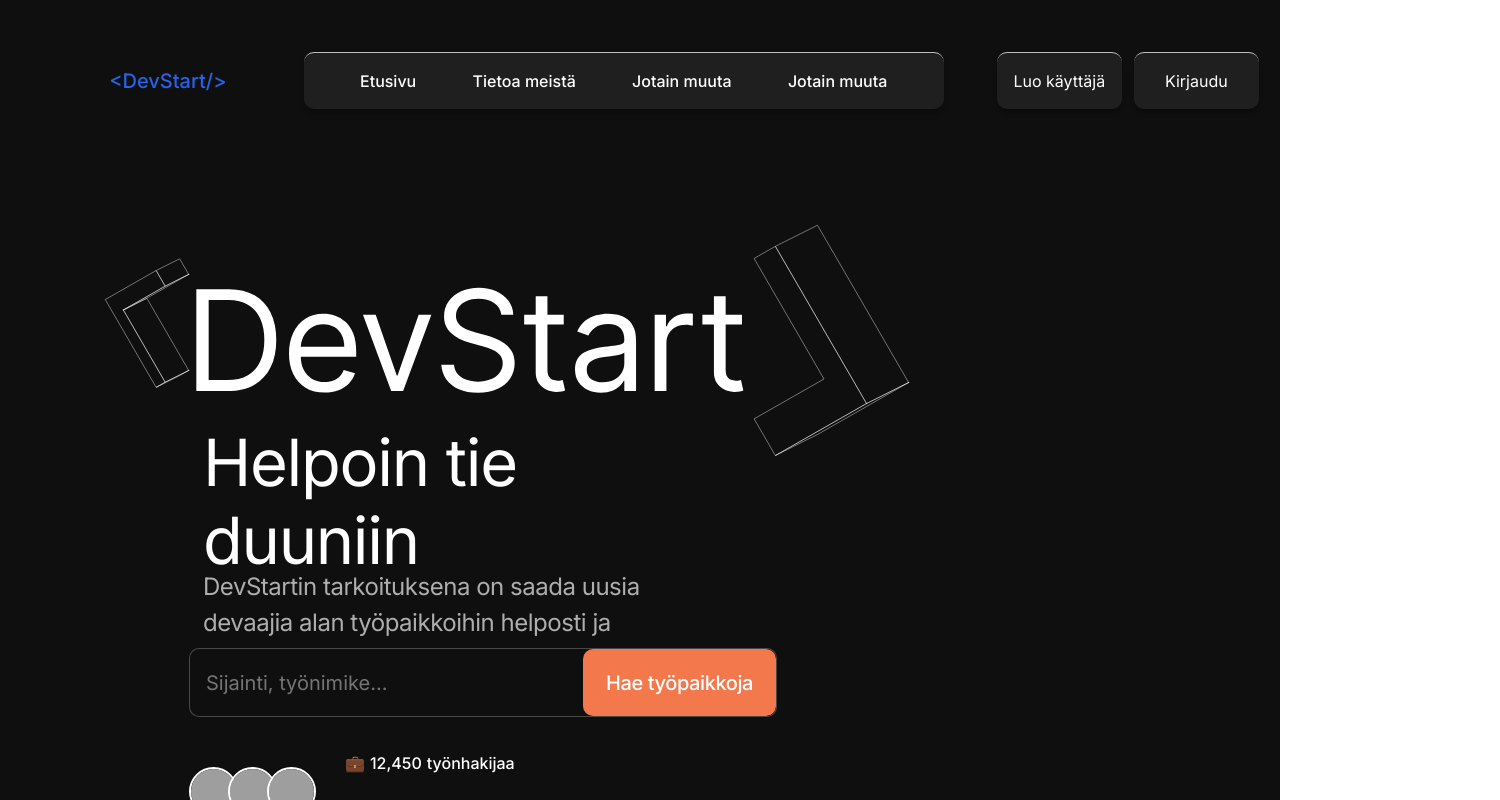
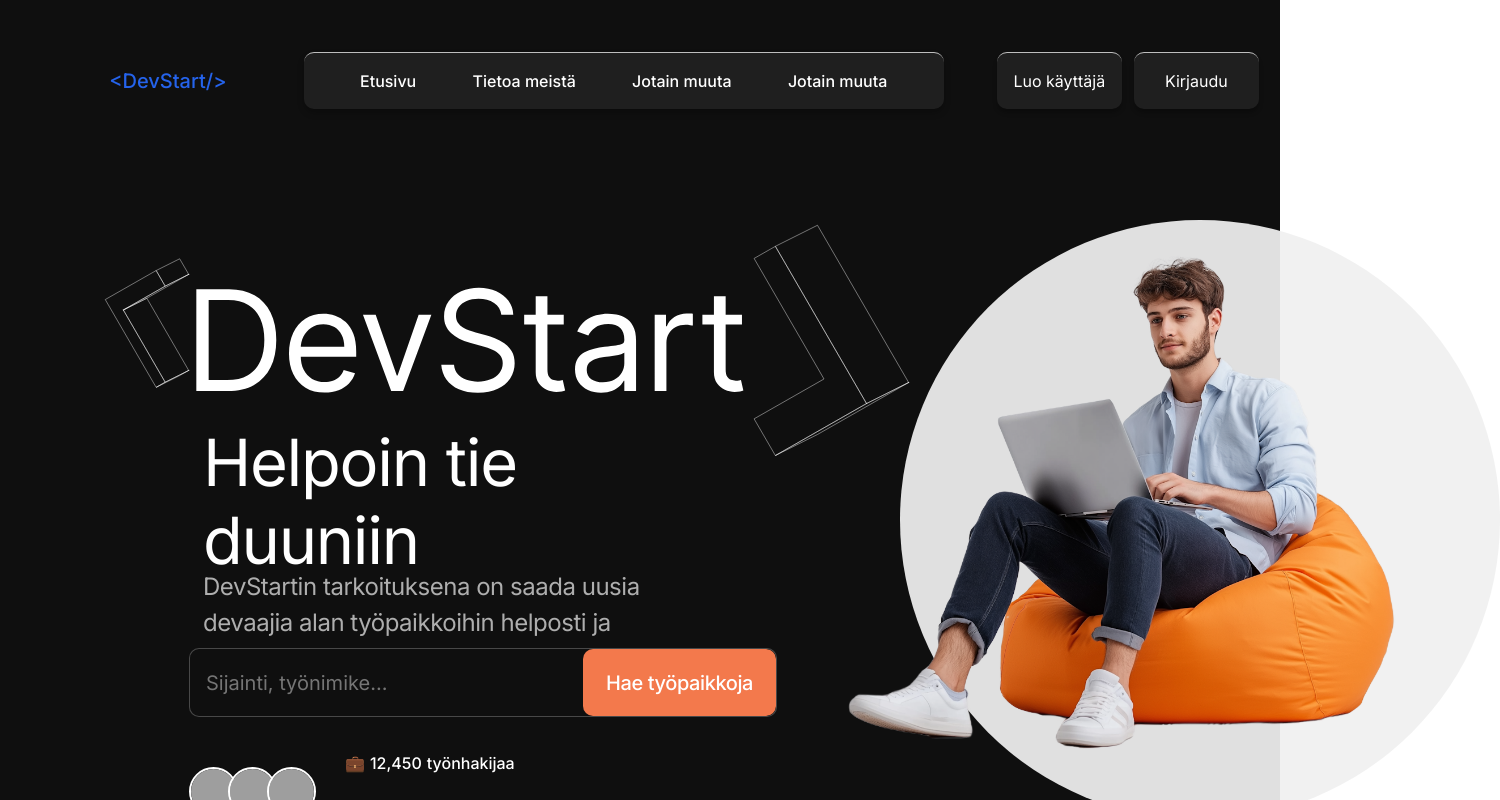
Before and after one commit to KimRautiainen/ekaDuuniFrontend, a React (Vite) app: page / in a window 1280 px wide. Shown: the top 800 px of the page, 1500 px wide, since content can reach past the window. Built offline with nearby package versions, Linux system fonts and the light colour scheme; no server answers; grey boxes are pictures that could not be loaded.

Commit message:
man with pc added

```diff
--- a/src/pages/LandingPage.css
+++ b/src/pages/LandingPage.css
@@ -1,6 +1,7 @@
 @import '../styles/variables.css';
 
 .landing-container {
+    position: relative;
     min-height: 100vh;
     width: 100vw;
     /* Full viewport width */
@@ -24,10 +25,46 @@ body {
 }
 
 .landing-logo {
+    position: relative;
     width: 872px;
     height: 240px;
     margin-left: 80px;
     margin-top: 220px;
+}
+.landing-man-container {
+    position: absolute;
+    /* Sijoittelu:
+       Jos haluat kuvan lähelle tekstiä/logoa,
+       voit käyttää esim. top ja left -arvoja. */
+    top: 220px;      /* Kokeile esim. 100px, 150px, tms. */
+    left: 900px;    /* Jos haluat sen oikealle;
+                        vaihtoehtoisesti käytä left: 600px; tms. */
+    width: 600px;    /* Ympyrän/leiskan koko */
+    height: 600px;
+    z-index: 1;      /* Säädä tarvittaessa, jos haluat tekstin päälle tai alle */
+  }
+  .landing-man-circle {
+    position: absolute;
+    top: 0;
+    left: 100;
+    width: 100%;
+    height: 100%;
+    border-radius: 50%;
+    background-color: #f0f0f0ed; /* Valkoinen ympyrä */
+    z-index: 1;
+  }
+
+  .manpc {
+   position: absolute;
+  /* Sijoita hieman ympyrän sisälle, jotta se on tasapainossa. */
+  top: 18px;
+  right: 0px;
+  width: 680px;   /* Pikkuisen pienempi kuin 450px kontaineri,
+                     jotta jää reunoille valkoista. */
+  height: auto;
+  z-index: 2;
+  /* Jos haluat kääntää kuvan vaakasuunnassa: */
+  transform: scaleX(-1);
 }
 
 .landing-title {
@@ -155,7 +192,7 @@ body {
 /* Info Container – vain kolmen kuvan info-trio */
 .info-container {
     background-color: #1f1f1f;
-    padding: 60px 20px;
+    padding: 60px 200px;
     border-radius: 20px;
     text-align: center;
     margin-top: 40px;
--- a/src/pages/LandingPage.jsx
+++ b/src/pages/LandingPage.jsx
@@ -11,6 +11,7 @@ import person1 from "../assets/images/profilePic1.jpg";
 import person2 from "../assets/images/profilePic2.jpg";
 import person3 from "../assets/images/profilePic3.jpg";
 import downPic from "../assets/images/downPic.png";
+import manpc from "../assets/images/manpc.png";
 
 const LandingPage = () => {
   return (
@@ -18,12 +19,20 @@ const LandingPage = () => {
       {/* 🔹 Navbar */}
       <Navbar />
 
+      {/* 🔹 Background Image */}
+
+      <div className="landing-man-container">
+        <div className="landing-man-circle"></div>
+        <img src={manpc} alt="manpc" className="manpc" />
+      </div>
+
       <div className="landing-container">
         {/* 🔹 Logo and Title */}
         <img src={logo} alt="DevStart Logo" className="landing-logo" />
         <h1 className="landing-title">Helpoin tie duuniin</h1>
         <p className="landing-subtitle">
-          DevStartin tarkoituksena on saada uusia devaajia alan työpaikkoihin helposti ja vaivattomasti.
+          DevStartin tarkoituksena on saada uusia devaajia alan työpaikkoihin
+          helposti ja vaivattomasti.
         </p>
 
         {/* 🔹 Search Bar */}
@@ -35,9 +44,21 @@ const LandingPage = () => {
         {/* 🔹 Job Seeker & Job Posting Indicator */}
         <div className="job-indicator">
           <div className="job-images">
-            <img src={person1} alt="Person 1" className="job-image job-image-1" />
-            <img src={person2} alt="Person 2" className="job-image job-image-2" />
-            <img src={person3} alt="Person 3" className="job-image job-image-3" />
+            <img
+              src={person1}
+              alt="Person 1"
+              className="job-image job-image-1"
+            />
+            <img
+              src={person2}
+              alt="Person 2"
+              className="job-image job-image-2"
+            />
+            <img
+              src={person3}
+              alt="Person 3"
+              className="job-image job-image-3"
+            />
           </div>
           <div className="job-info">
             <p className="job-seekers">
@@ -52,9 +73,9 @@ const LandingPage = () => {
         {/* 🔹 Job Carousel Component */}
         <JobCarousel />
 
-         {/* 🔹 Info Container */}
-         <div className="info-container">
-          <h2>Ensimmäisen alan työpaikan saaminen vaikeaa?</h2>
+        {/* 🔹 Info Container */}
+        <div className="info-container">
+          <h2>Onko ensimmäisen IT-työpaikan saaminen vaikeaa?</h2>
           <p>Me tiedämme – siksi rakensimme tämän sivuston.</p>
 
           <div className="info-trio">
@@ -74,7 +95,8 @@ const LandingPage = () => {
               </div>
               <h3>Laaja sovellus</h3>
               <p>
-                Unohda loputon scrolli – suodata työpaikkoja ohjelmointikielen, tason tai teknologian mukaan.
+                Unohda loputon scrolli – suodata työpaikkoja ohjelmointikielen,
+                tason tai teknologian mukaan.
               </p>
             </div>
 
@@ -97,7 +119,12 @@ const LandingPage = () => {
               <h2>Ensivaikutelma on tärkeä</h2>
               <div className="testimonial">
                 <p>
-                  Työnhaussa ensimmäiset sekunnit ratkaisevat. Siksi panostamme visuaaliseen ja selkeään työnhakuun, jossa osaamisesi ja vahvuutesi tulevat heti esille. Rekrytoijat selaavat hakijoita nopeasti – varmista, että jäät mieleen. Hyvin rakennettu profiili ja vahva portfolio tekevät ensivaikutelmasta vakuuttavan.
+                  Työnhaussa ensimmäiset sekunnit ratkaisevat. Siksi panostamme
+                  visuaaliseen ja selkeään työnhakuun, jossa osaamisesi ja
+                  vahvuutesi tulevat heti esille. Rekrytoijat selaavat hakijoita
+                  nopeasti – varmista, että jäät mieleen. Hyvin rakennettu
+                  profiili ja vahva portfolio tekevät ensivaikutelmasta
+                  vakuuttavan.
                 </p>
               </div>
             </div>
```
Also changed, not shown: src/assets/images/manpc.png (added).
